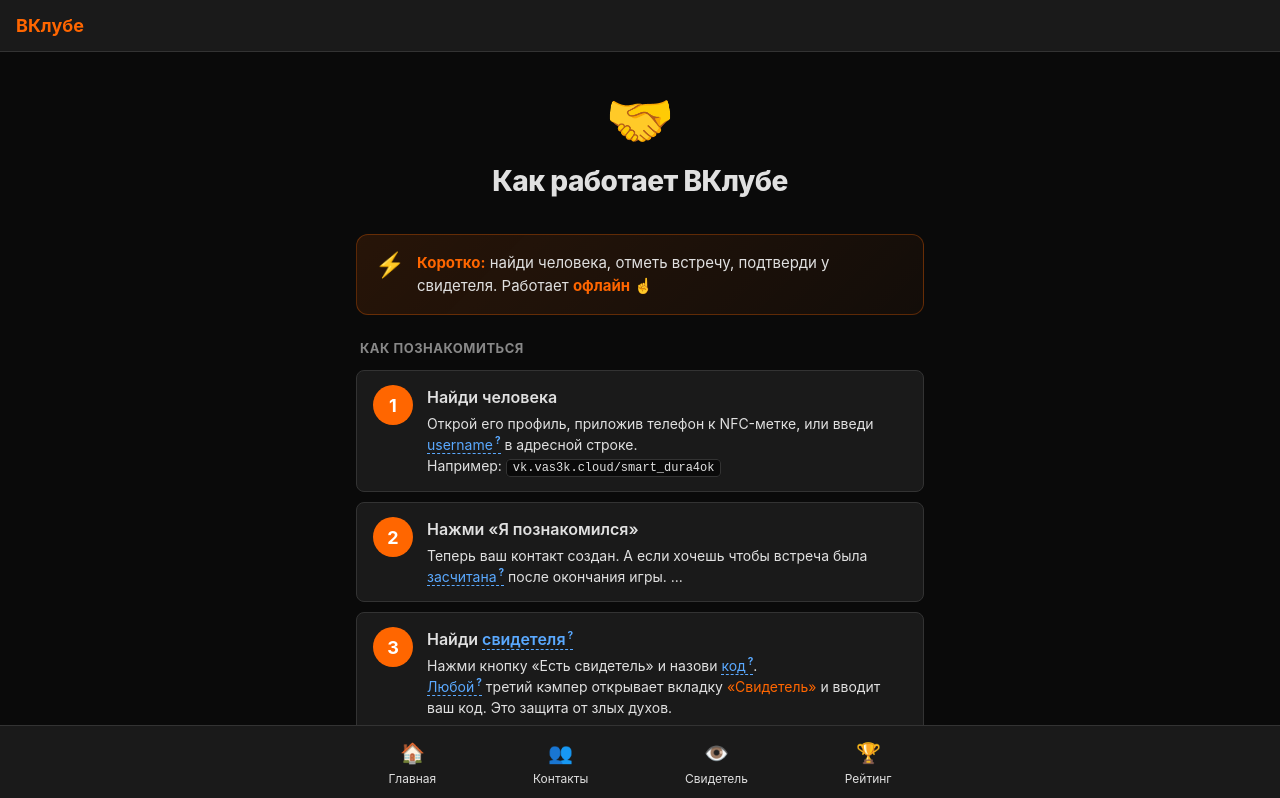
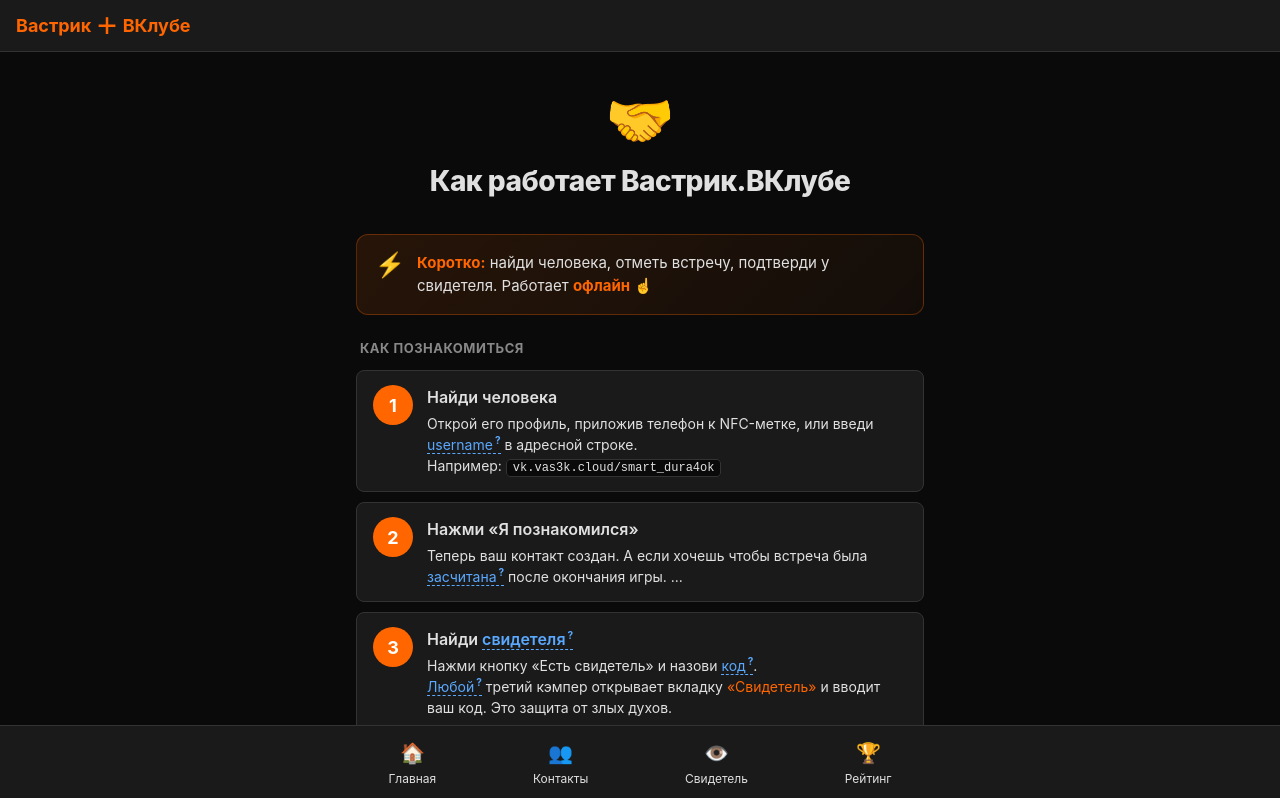
Before and after one commit to m0rtyn/vas3k.camp.in-da-club, a React (Vite) app in the folder apps/web/: page /about in a window 1280 px wide. Shown: the top 798 px of the page. Built offline with nearby package versions, Linux system fonts and the light colour scheme; no server answers.

Commit message:
feat: update branding to Вастрик.ВКлубе across multiple pages and components

```diff
--- a/apps/web/index.html
+++ b/apps/web/index.html
@@ -4,7 +4,7 @@
     <meta charset="UTF-8" />
     <meta name="viewport" content="width=device-width, initial-scale=1.0, viewport-fit=cover" />
     <meta name="theme-color" content="#0a0a0a" />
-    <title>ВКлубе</title>
+    <title>Вастрик.ВКлубе</title>
     <link rel="icon" href="/favicon.svg" type="image/svg+xml" />
     <link rel="apple-touch-icon" href="/icon-192.svg" />
     <meta name="apple-mobile-web-app-capable" content="yes" />
--- a/apps/web/src/components/Layout.module.css
+++ b/apps/web/src/components/Layout.module.css
@@ -64,6 +64,22 @@
   font-size: 18px;
   font-weight: 700;
   color: var(--color-accent);
+  display: flex;
+  align-items: center;
+  justify-self: center;
+  gap: 0.3em;
+}
+
+.logoSign {
+  display: flex;
+  align-items: center;
+  justify-content: center;
+  height: 0.6em;
+  box-sizing: content-box;
+  font-family: "system-ui, sans-serif";
+  font-size: 2em;
+  text-decoration: none;
+  font-weight: 800;
 }
 
 .headerMenu {
--- a/apps/web/src/components/Layout.tsx
+++ b/apps/web/src/components/Layout.tsx
@@ -49,7 +49,7 @@ export function Layout() {
     <div className={styles.layout}>
       <header className={styles.header}>
         <NavLink to="/" className={styles.logo}>
-          ВКлубе
+          Вастрик<Logo/>ВКлубе
         </NavLink>
         {user && (
           <div className={styles.headerUser}>
@@ -136,3 +136,10 @@ export function Layout() {
     </div>
   );
 }
+
+export function Logo() {
+  return (
+      // <span className={styles.logoSign}>✖︎</span>
+      <span className={styles.logoSign}>+</span>
+  );
+}
--- a/apps/web/src/pages/AboutPage.tsx
+++ b/apps/web/src/pages/AboutPage.tsx
@@ -47,7 +47,7 @@ export function AboutPage() {
         <span className={styles.heroEmoji} aria-hidden="true">
           🤝
         </span>
-        <h1 className={styles.heroTitle}>Как работает ВКлубе</h1>
+        <h1 className={styles.heroTitle}>Как работает Вастрик.ВКлубе</h1>
         {/* <p className={styles.heroSubtitle}>
           Приложение для знакомств на кэмпе.
         </p> */}
@@ -218,8 +218,7 @@ export function AboutPage() {
           <details className={styles.faqItem}>
             <summary>Зачем нужен свидетель?</summary>
             <p className={styles.faqAnswer}>
-              Чтобы нельзя было «накрутить» знакомства в одиночку. Встреча
-              засчитывается только когда её подтвердил третий участник.
+              Чтобы нельзя было «накрутить» знакомства в одиночку и чтобы было веселее. Встреча и без него засчитается, но не пойдёт в общий зачёт.
             </p>
           </details>
           <details className={styles.faqItem}>
@@ -232,8 +231,7 @@ export function AboutPage() {
           <details className={styles.faqItem}>
             <summary>Что такое username?</summary>
             <p className={styles.faqAnswer}>
-              Короткое имя для кэмпа — то, что после слэша в твоей ссылке. Его удобно
-              писать на бейдже или печатать на NFC-метке. Он содежит твой юзернейм в клубе и ещё одно слово.
+              Твой позывной для приложения — то, что после слэша в твоей ссылке. Его удобно использовать на NFC-метке. Он содежит твой юзернейм из клуба и ещё одно слово.
             </p>
           </details>
         </div>
@@ -243,7 +241,7 @@ export function AboutPage() {
         <Link to="/" className={styles.ctaButton}>
           Поехали 🚀
         </Link>
-        <p className={styles.ctaHint}>Знакомься, ВКлубе ждёт.</p>
+        <p className={styles.ctaHint}>Знакомься, Вася ждёт.</p>
       </footer>
     </article>
   );
--- a/apps/web/src/pages/LoginPage.tsx
+++ b/apps/web/src/pages/LoginPage.tsx
@@ -34,7 +34,7 @@ export function LoginPage() {
 
   return (
     <div className={styles.page}>
-      <div className={styles.title}>👋 ВКлубе</div>
+      <div className={styles.title}>👋 Вастрик.ВКлубе</div>
       <div className={styles.subtitle}>
         Войдите через vas3k.club, чтобы записывать знакомства на кэмпе
       </div>
```
